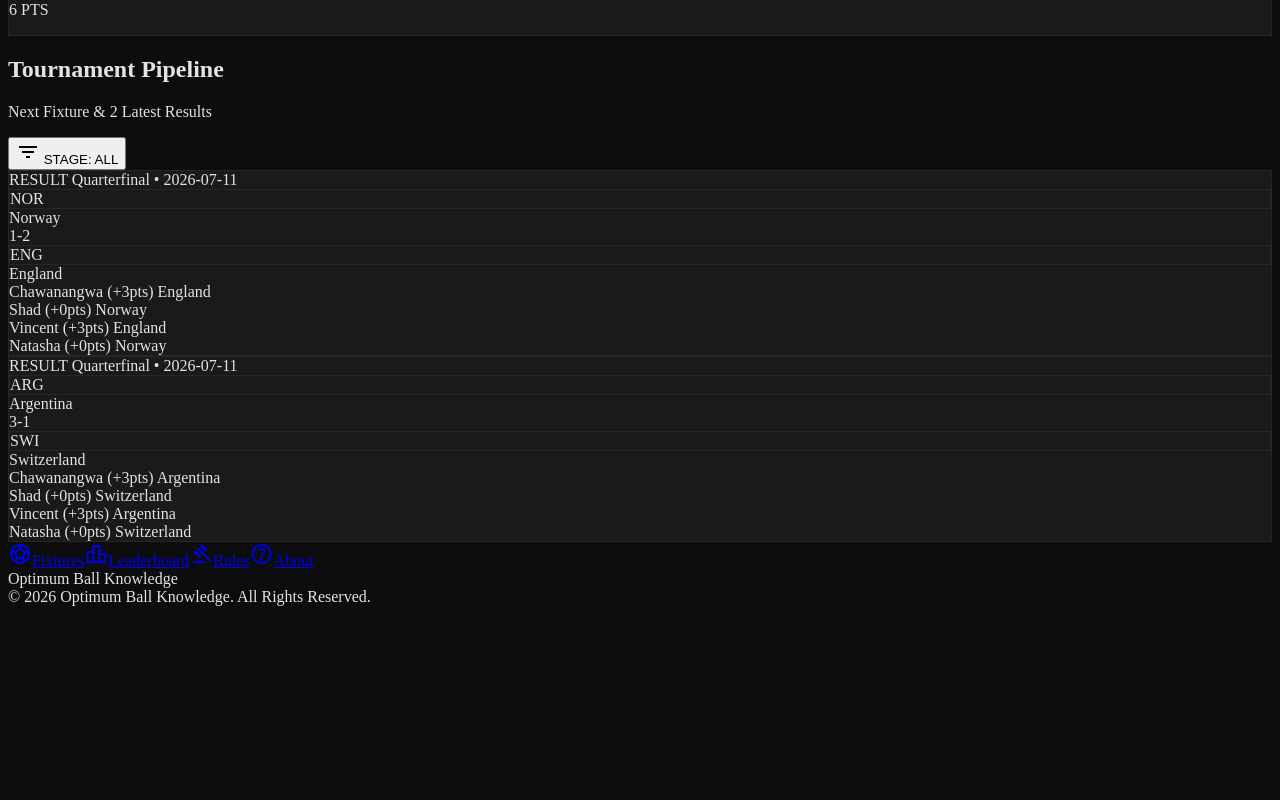
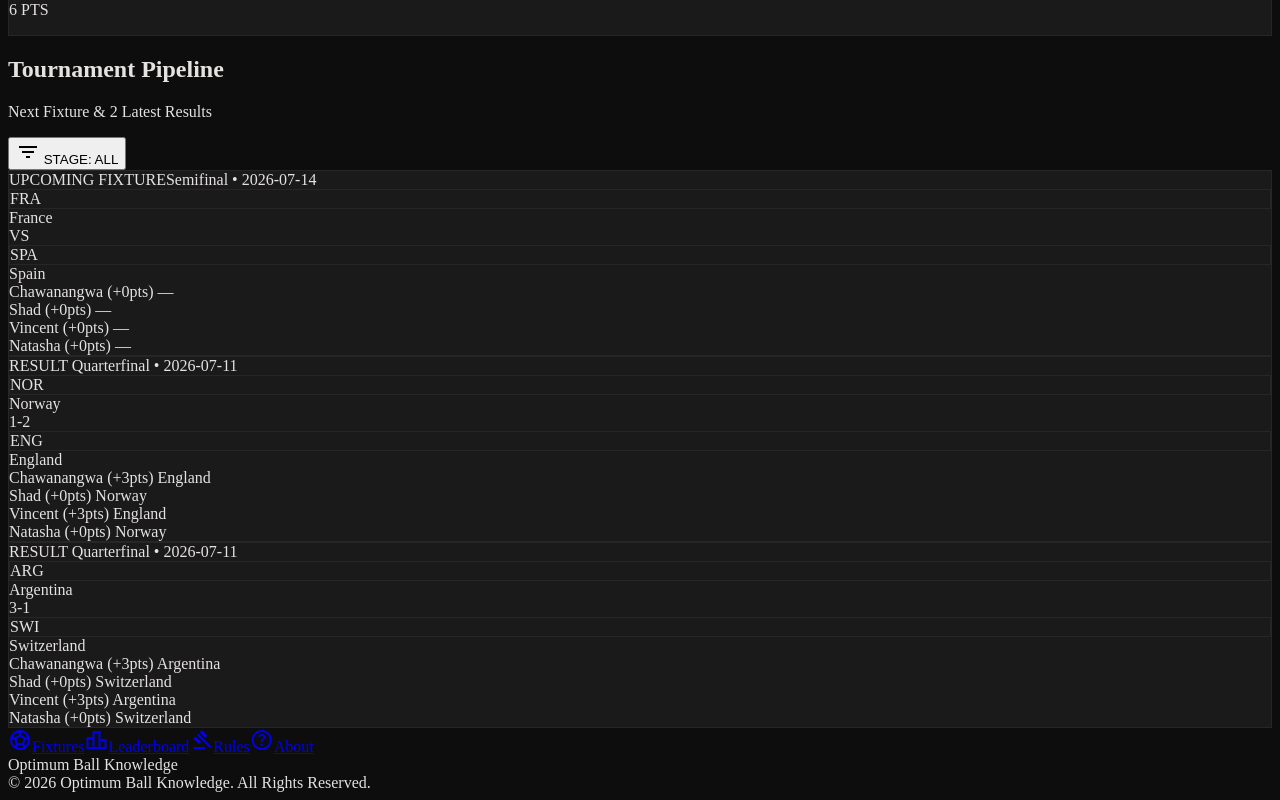
Before and after one commit to ChawerKamanga/optimum-ball-knowledge, a Nuxt app: page / in a window 1280 px wide. Shown: the part 1856-2656 px from the top of the page. Before the commit the page ends 2470 px from the top, so only its background shows below. Built offline with nearby package versions, Linux system fonts and the light colour scheme.

Commit message:
fix: added fixture for semi-final

```diff
--- a/app/data/worldCupData.ts
+++ b/app/data/worldCupData.ts
@@ -546,4 +546,48 @@ export const worldCupMatches: Match[] = [
       natasha: 0,
     },
   },
+  {
+    date: "2026-07-14",
+    stage: "Semifinal",
+    home: "France",
+    away: "Spain",
+    score: null,
+    pens: null,
+    type: "Upcoming",
+    winner: null,
+    predictions: {
+      chawa: null,
+      shad: null,
+      vincent: null,
+      natasha: null,
+    },
+    points: {
+      chawa: 0,
+      shad: 0,
+      vincent: 0,
+      natasha: 0,
+    },
+  },
+  {
+    date: "2026-07-15",
+    stage: "Semifinal",
+    home: "England",
+    away: "Argentina",
+    score: null,
+    pens: null,
+    type: "Upcoming",
+    winner: null,
+    predictions: {
+      chawa: null,
+      shad: null,
+      vincent: null,
+      natasha: null,
+    },
+    points: {
+      chawa: 0,
+      shad: 0,
+      vincent: 0,
+      natasha: 0,
+    },
+  },
 ];
```
